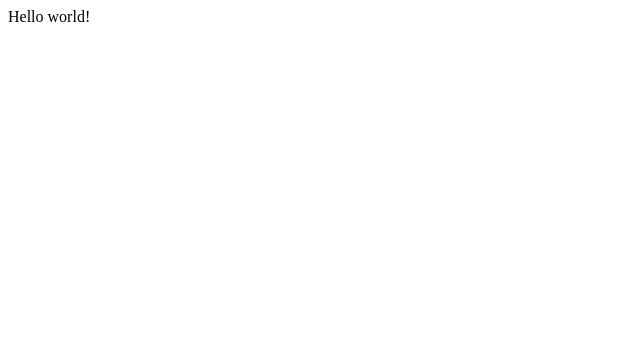
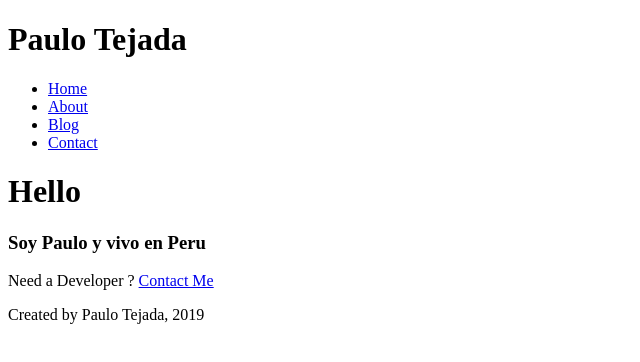
Before and after one commit to PauloTC/BlogBootcamp, a Gatsby site: page / in a window 1280 px wide. Shown: the whole page, without its empty margins (0-640 px from the left). Built offline with nearby package versions, Linux system fonts and the light colour scheme; Gatsby itself is replaced by a stand-in of ours.

Commit message:
base whitout styles

```diff
--- /dev/null
+++ b/src/components/footer.js
@@ -0,0 +1,11 @@
+import React from 'react'
+
+const Footer = () => {
+    return (
+        <footer>
+            <p>Created by Paulo Tejada, 2019</p>
+        </footer>
+    )
+}
+
+export default Footer
--- /dev/null
+++ b/src/components/header.js
@@ -0,0 +1,28 @@
+import React from 'react'
+import { Link } from 'gatsby'
+
+const Header = () => {
+    return (
+        <header>
+            <h1>Paulo Tejada</h1>
+            <nav>
+                <ul>
+                    <li>
+                        <Link to="/" >Home</Link>
+                    </li>
+                    <li>
+                        <Link to="/about" >About</Link>
+                    </li>
+                    <li>
+                        <Link to="/blog" >Blog</Link>
+                    </li>
+                    <li>
+                        <Link to="/contact" >Contact</Link>
+                    </li>
+                </ul>
+            </nav>
+        </header>
+    )
+}
+
+export default Header
--- /dev/null
+++ b/src/components/layout.js
@@ -0,0 +1,16 @@
+import React from 'react'
+import Header from './header'
+import Footer from './footer'
+
+
+const Layout = (props) => {
+    return (
+        <div>
+            <Header />
+            { props.children }
+            <Footer />
+        </div>
+    )
+}
+
+export default Layout
--- /dev/null
+++ b/src/pages/about.js
@@ -0,0 +1,14 @@
+import React from 'react'
+import { Link } from 'gatsby'
+import Layout from '../components/layout'
+
+const AboutPage = () => {
+    return(
+        <Layout>
+            <h1>About Page</h1>
+            <p>This page is about my job  <Link to="/contact" >contact me</Link>  </p>
+        </Layout>
+    )
+}
+
+export default AboutPage
--- a/src/pages/index.js
+++ b/src/pages/index.js
@@ -1,3 +1,17 @@
 import React from "react"
+import { Link } from 'gatsby'
+import Layout from '../components/layout'
 
-export default () => <div>Hello world!</div>
+const IndexPage = () => {
+
+    return(
+        <Layout>
+            <h1>Hello</h1>
+            <h3> Soy Paulo y vivo en Peru  </h3>
+            <p>Need a Developer ? <Link  to="/contact" > Contact Me </Link> </p>
+        </Layout>
+
+    )
+}
+
+export default IndexPage
```
Also changed, not shown: src/pages/blog.js (added, +13 -0 lines), src/pages/contact.js (added, +15 -0 lines).
